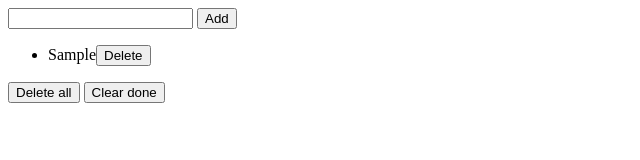
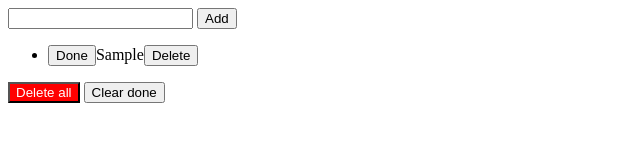
Before and after one commit to mfimia/martin-todo-practice, a plain HTML site: page local-storage.html in a window 1280 px wide. Both pictures are taken after typing "Sample" into the empty fields and a click on the input "Add". Shown: the whole page, without its empty margins (0-640 px from the left). Drawn offline with Linux system fonts and the light colour scheme.

Commit message:
done button added. working as expected. checks and unchecks

```diff
--- a/local-storage.css
+++ b/local-storage.css
@@ -1,3 +1,13 @@
 button {
-    display: inline-block;
+  display: inline-block;
 }
+
+#delete-all {
+  background-color: red;
+  color: white;
+}
+
+.checked {
+  color: grey;
+  text-decoration: line-through;
+}
--- a/local-storage.js
+++ b/local-storage.js
@@ -25,6 +25,7 @@ const create = () => {
     const item = {
       text: `${INPUT.value}`,
       id: Math.floor(Math.random() * 1000000000),
+      done: false,
     };
     store(item);
     INPUT.value = "";
@@ -48,12 +49,22 @@ const read = () => {
   LIST.forEach((item) => {
     const li = document.createElement("li");
     const deleteButton = document.createElement("button");
+    const span = document.createElement("span");
+    if (item.done) {span.setAttribute('class', 'checked')}
+    const doneButton = document.createElement("button");
+    doneButton.innerHTML = "Done";
+    doneButton.setAttribute("id", `done-${item.id}`);
+    doneButton.addEventListener("click", () => {
+      done(item.id);
+    });
+    span.innerHTML = item.text;
     deleteButton.innerHTML = "Delete";
-    deleteButton.setAttribute("id", `id-${item.id}`);
+    deleteButton.setAttribute("id", `delete-${item.id}`);
     deleteButton.addEventListener("click", () => {
       remove(item.id);
     });
-    li.innerHTML = item.text;
+    li.appendChild(doneButton);
+    li.appendChild(span);
     li.appendChild(deleteButton);
     TODO_LIST.appendChild(li);
   });
@@ -63,6 +74,16 @@ const remove = (id) => {
   // Filtering element out of local list
   LIST = LIST.filter((item) => {
     return item.id != id;
+  });
+  localStorage.setItem(`todo-list`, JSON.stringify(LIST));
+  read();
+};
+
+const done = (id) => {
+  LIST.forEach((item) => {
+    if (item.id === id) {
+      item.done = !item.done;
+    }
   });
   localStorage.setItem(`todo-list`, JSON.stringify(LIST));
   read();
@@ -78,5 +99,8 @@ const deleteAll = () => {
   }
 };
 
+// TO-DO
+const clearDone = () => {};
+
 // Loading previous session and reading list on initialization
 read();
```
